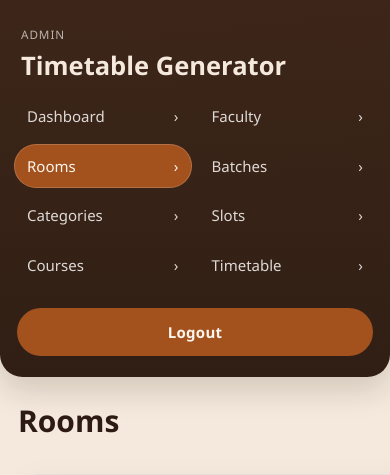
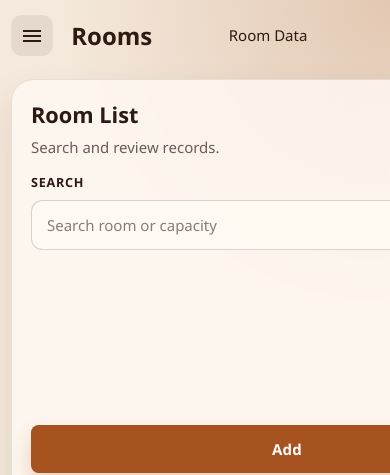
Before and after one commit to jsgill0801/time-table-generator, a Flask app: page /rooms in a window 390 px wide. Shown: the top 475 px of the page. Run offline with Flask 3, Linux system fonts and the light colour scheme; parts of the project's set-up code (start-up, migrations or seed data) failed here and were passed over; some libraries are stand-ins or nearby versions.

Commit message:
Implement premium collapsible navigation drawer on mobile and responsive layout optimizations

```diff
--- a/frontend/static/script.js
+++ b/frontend/static/script.js
@@ -480,6 +480,60 @@
         if (logoutButton) {
             logoutButton.addEventListener("click", handleLogout);
         }
+
+        setupMobileNavigation(sidebar);
+    }
+
+    function setupMobileNavigation(sidebar) {
+        const existingBtn = document.querySelector(".mobile-menu-toggle");
+        if (existingBtn) existingBtn.remove();
+        const existingOverlay = document.querySelector(".sidebar-overlay");
+        if (existingOverlay) existingOverlay.remove();
+
+        const toggleBtn = document.createElement("button");
+        toggleBtn.className = "mobile-menu-toggle";
+        toggleBtn.type = "button";
+        toggleBtn.setAttribute("aria-label", "Toggle navigation menu");
+        toggleBtn.innerHTML = `
+            <svg viewBox="0 0 24 24" width="24" height="24">
+                <path fill="currentColor" d="M3 18h18v-2H3v2zm0-5h18v-2H3v2zm0-7v2h18V6H3z"/>
+            </svg>
+        `;
+
+        const overlay = document.createElement("div");
+        overlay.className = "sidebar-overlay";
+
+        document.body.appendChild(overlay);
+
+        const header = document.querySelector(".page-header");
+        if (header) {
+            header.insertBefore(toggleBtn, header.firstChild);
+        } else {
+            document.body.appendChild(toggleBtn);
+        }
+
+        function openMenu() {
+            sidebar.classList.add("is-open");
+            overlay.classList.add("is-visible");
+            document.body.classList.add("menu-open");
+        }
+
+        function closeMenu() {
+            sidebar.classList.remove("is-open");
+            overlay.classList.remove("is-visible");
+            document.body.classList.remove("menu-open");
+        }
+
+        toggleBtn.addEventListener("click", function(e) {
+            e.stopPropagation();
+            if (sidebar.classList.contains("is-open")) {
+                closeMenu();
+            } else {
+                openMenu();
+            }
+        });
+
+        overlay.addEventListener("click", closeMenu);
     }
 
     function setupAuthForms() {
--- a/frontend/static/style.css
+++ b/frontend/static/style.css
@@ -1399,25 +1399,113 @@ body.modal-open {
 }
 
 @media (max-width: 62rem) {
+    .mobile-menu-toggle {
+        display: inline-flex;
+        align-items: center;
+        justify-content: center;
+        width: 2.75rem;
+        height: 2.75rem;
+        border-radius: var(--radius-small);
+        background: rgba(45, 26, 18, 0.08);
+        color: var(--color-text);
+        border: none;
+        cursor: pointer;
+        transition: background var(--transition-fast);
+        margin-right: 0.75rem;
+        flex-shrink: 0;
+    }
+
+    .mobile-menu-toggle:hover {
+        background: rgba(166, 83, 31, 0.12);
+    }
+
+    .page-header {
+        display: flex !important;
+        flex-direction: row !important;
+        align-items: center !important;
+        justify-content: space-between !important;
+        gap: 0.5rem;
+        width: 100%;
+    }
+
+    .page-header > div {
+        display: flex;
+        align-items: center;
+        gap: 0.5rem;
+        flex: 1;
+        min-width: 0;
+    }
+
+    .page-header h1 {
+        font-size: 1.6rem !important;
+        white-space: nowrap;
+        overflow: hidden;
+        text-overflow: ellipsis;
+        margin: 0;
+    }
+
+    .app-shell {
+        display: block !important;
+    }
+
     .app-sidebar {
-        position: static;
-        width: 100%;
-        inset: auto;
-        border-radius: 0 0 var(--radius-large) var(--radius-large);
+        position: fixed !important;
+        inset: 0 auto 0 -100% !important;
+        width: 17rem !important;
+        height: 100vh !important;
+        z-index: 20000 !important;
+        transition: left 0.3s cubic-bezier(0.4, 0, 0.2, 1) !important;
+        border-radius: 0 !important;
+    }
+
+    .app-sidebar.is-open {
+        left: 0 !important;
+    }
+
+    .sidebar-overlay {
+        position: fixed;
+        inset: 0;
+        background: rgba(38, 32, 30, 0.5);
+        backdrop-filter: blur(4px);
+        z-index: 19999;
+        opacity: 0;
+        visibility: hidden;
+        transition: opacity 0.3s ease, visibility 0.3s ease;
+    }
+
+    .sidebar-overlay.is-visible {
+        opacity: 1;
+        visibility: visible;
+    }
+
+    body.menu-open {
+        overflow: hidden;
+    }
+
+    .app-main {
+        margin-left: 0 !important;
+        width: 100% !important;
+        padding: 1rem 0.75rem 2rem !important;
+        min-width: 0;
     }
 
     .sidebar-nav {
-        flex-direction: row;
-        flex-wrap: wrap;
+        flex-direction: column !important;
+        flex-wrap: nowrap !important;
     }
 
     .sidebar-link {
-        flex: 1 1 10rem;
-    }
-
-    .app-main {
-        margin-left: 0;
-        padding: 1.4rem 1.2rem 2rem;
+        flex: none !important;
+        border-radius: 999px !important;
+    }
+}
+
+@media (min-width: 62.01rem) {
+    .mobile-menu-toggle {
+        display: none !important;
+    }
+    .sidebar-overlay {
+        display: none !important;
     }
 }
 
```
